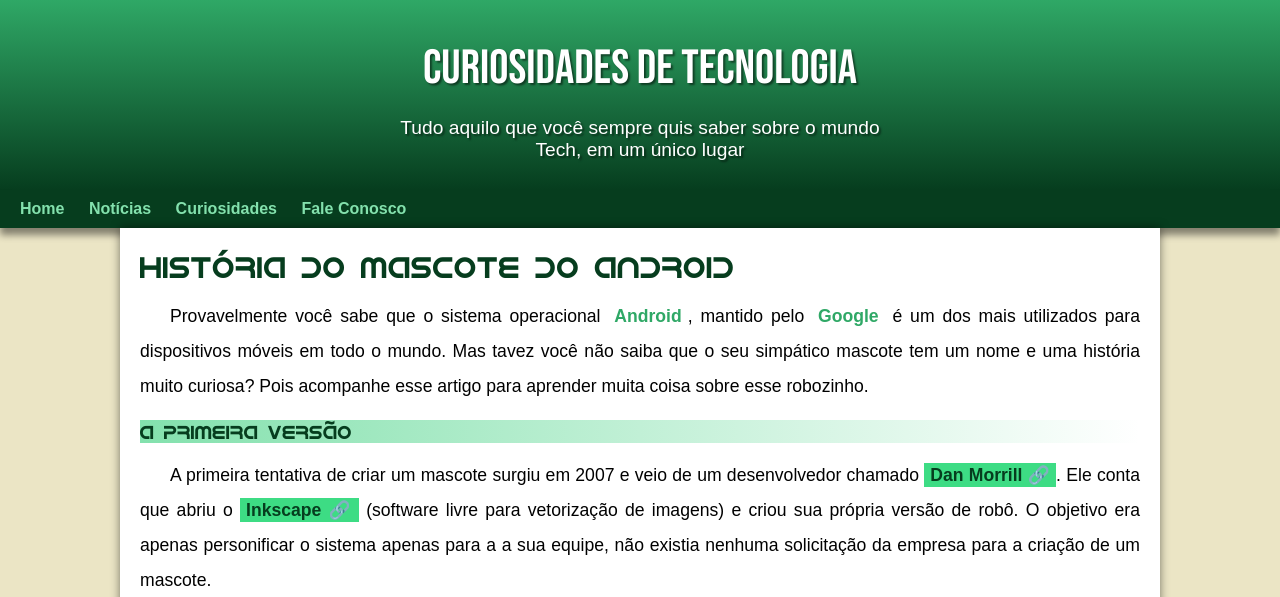
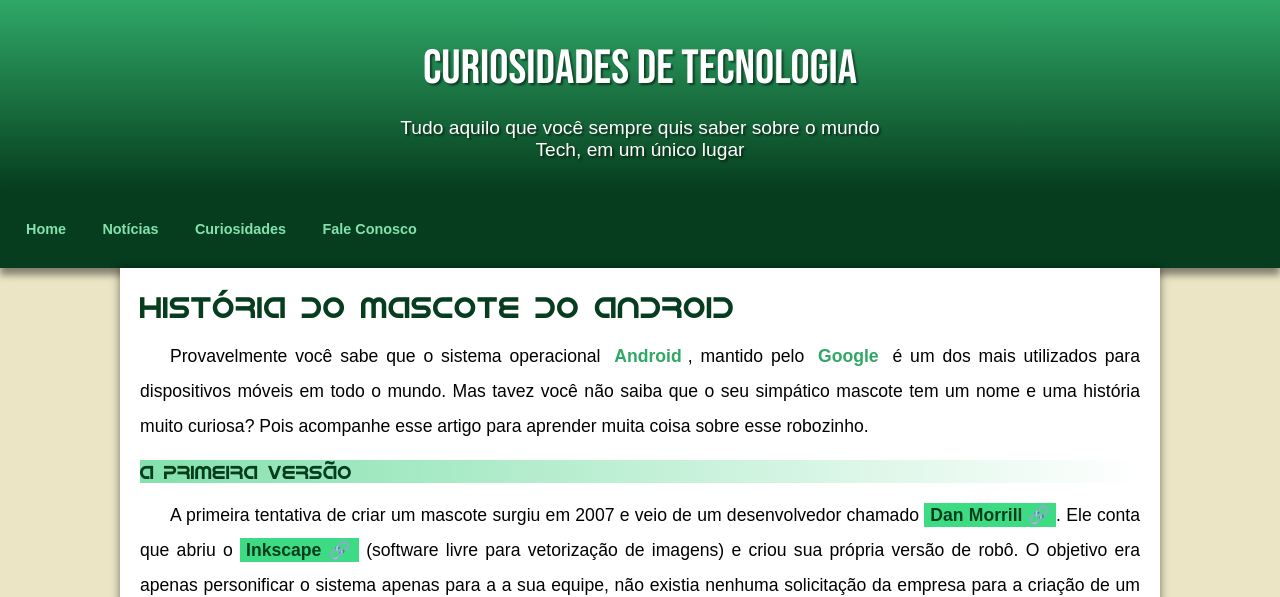
Before and after one commit to danielcorte/html-css, a plain HTML site: page desafios/d10b/android.html in a window 1280 px wide. Shown: the top 597 px of the page. Drawn offline with Linux system fonts and the light colour scheme; files whose address does not match are found by name.

Commit message:
Att de menu

```diff
--- a/desafios/d10b/android.html
+++ b/desafios/d10b/android.html
@@ -141,7 +141,7 @@
     </main>
 
     <footer>
-        <p>Site criado por <a href="https://gustavoguanabara.github.io/" target="_blank">Gustavo Guanabara</a> para o <a href="">CursoemVideo</a>.</p>
+        <p>Site criado por <a href="https://danielcorte.github.io/" target="_blank">Daniel Corte</a> para o <a href="">CursoemVideo</a>.</p>
     </footer>
 </body>
 </html>
--- a/desafios/d10b/style.css
+++ b/desafios/d10b/style.css
@@ -67,14 +67,15 @@ header > p {
 
 nav {
     background-color: var(--cor5);
-    padding: 10px;
+    padding: 30px 10px;
     box-shadow: 0px 7px 7px rgba(0, 0, 0, 0.445);
 }
 
 nav > a {
     color: var(--cor1);
-    padding: 10px;
+    padding: 16px;
     border-radius: 3px;
+    font-size: 0.9em;
     text-decoration: none;
     font-weight: bold;
     transition-duration: 0.5s;
```
